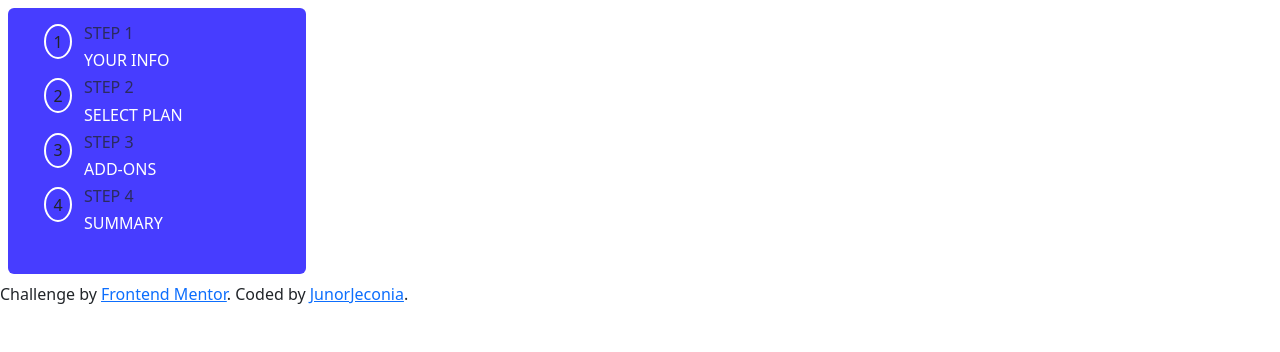
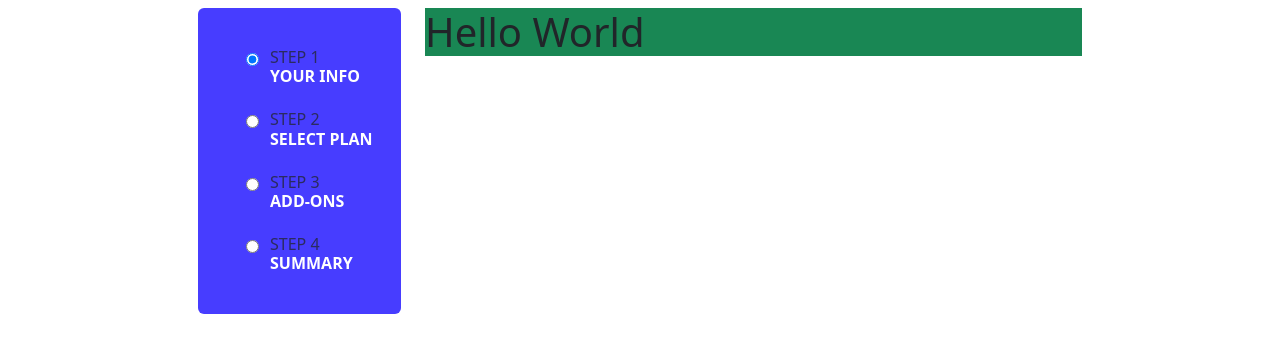
Before and after one commit to harshbix/multiStepForm.github.io, a React (Create React App) app: page / in a window 1280 px wide. Shown: the top 352 px of the page. Built offline with nearby package versions, Linux system fonts and the light colour scheme.

Commit message:
some work improvements

```diff
--- a/public/index.html
+++ b/public/index.html
@@ -8,42 +8,17 @@
   <meta name="description" content="Web site created using create-react-app" />
   <link rel="icon" type="image/png" sizes="32x32" href="./assets/images/favicon-32x32.png">
   <link rel="apple-touch-icon" href="%PUBLIC_URL%/logo192.png" />
-  <!--
-      manifest.json provides metadata used when your web app is installed on a
-      user's mobile device or desktop. See https://developers.google.com/web/fundamentals/web-app-manifest/
-    -->
   <link rel="manifest" href="%PUBLIC_URL%/manifest.json" />
-  <!--
-      Notice the use of %PUBLIC_URL% in the tags above.
-      It will be replaced with the URL of the `public` folder during the build.
-      Only files inside the `public` folder can be referenced from the HTML.
-
-      Unlike "/favicon.ico" or "favicon.ico", "%PUBLIC_URL%/favicon.ico" will
-      work correctly both with client-side routing and a non-root public URL.
-      Learn how to configure a non-root public URL by running `npm run build`.
-    -->
   <title>Frontend Mentor | Multi-step form</title>
 </head>
 
 <body>
   <noscript>You need to enable JavaScript to run this app.</noscript>
   <div id="root"></div>
-  <!--
-      This HTML file is a template.
-      If you open it directly in the browser, you will see an empty page.
-
-      You can add webfonts, meta tags, or analytics to this file.
-      The build step will place the bundled scripts into the <body> tag.
-
-      To begin the development, run `npm start` or `yarn start`.
-      To create a production bundle, use `npm run build` or `yarn build`.
-    -->
-
-
-  <div class="attribution">
+  <!-- <div class="attribution">
     Challenge by <a href="https://www.frontendmentor.io?ref=challenge" target="_blank">Frontend Mentor</a>.
     Coded by <a href="#">JunorJeconia</a>.
-  </div>
+  </div> -->
 </body>
 
 </html>
--- a/src/App.scss
+++ b/src/App.scss
@@ -11,11 +11,28 @@
   src: url("./assets/fonts/Ubuntu-Medium.ttf");
 }
 
+$blue-color : hsl(243, 100%, 62%);
+body {
+  background-color: hsl(229, 24%, 87%);
+  .layout {
+    background-color: white;
+    width: 900px;
+    max-width: 900px;
+  }
+}
+* {
+  margin: 0;
+  padding: 0;
+}
+#root {
+  display: grid;
+  justify-content: center;
+  align-items: center;
+}
 .steps {
-  background-color: hsl(243, 100%, 62%);
+  background-color: $blue-color;
   ol {
     list-style: none;
-    counter-reset: item;
     li {
       list-style-type: none;
       span {
@@ -24,7 +41,10 @@
         display: grid;
         justify-content: center;
         align-items: center;
-        height: 35px;
+        height: 30px;
+      }
+      h6 {
+        font-size: 14px;
       }
     }
   }
@@ -37,3 +57,30 @@
     }
   }
 }
+@media only screen and (max-width: 600px) {
+  .layout {
+    width: 100%;
+    .steps {
+      display: flex;
+    }
+  }
+}
+
+.radio-label {
+  border-radius: 50%;
+  width: 30px;
+  height: 30px;
+  display: flex;
+  justify-content: center;
+  align-items: center;
+  background-color: #fff;
+  color: blue;
+  border: 2px solid blue;
+  cursor: pointer;
+}
+
+.radio-label.selected {
+  background-color: #0a0000;
+  color: rgb(255, 255, 255);
+  border: 2px solid black;
+}
--- a/src/components/layot.jsx
+++ b/src/components/layot.jsx
@@ -8,8 +8,8 @@ const Layout = () => {
         <div className="col-sm-3">
           <Steps />
         </div>
-        <div className="col-sm-auto">
-
+        <div className="col-sm-9">
+          <h1 className="bg-success">Hello World</h1>
         </div>
       </div>
     </div>
--- a/src/components/steps.jsx
+++ b/src/components/steps.jsx
@@ -1,42 +1,60 @@
-import React from "react";
+import React, { useState } from "react";
 
 const Steps = () => {
-  const steps = [
-    null,
+  const [steps, setSteps] = useState([
     {
       step: "step 1",
       detail: "your info",
+      selected: true,
     },
     {
       step: "step 2",
       detail: "select plan",
+      selected: false,
     },
     {
       step: "step 3",
       detail: "add-ons",
+      selected: false,
     },
     {
       step: "step 4",
       detail: "summary",
+      selected: false,
     },
-  ];
-  delete steps[0];
+  ]);
+
+
+  const handleRadioChange = (count) => {
+    const updatedSteps = steps.map((step, index) => ({
+      ...step,
+      selected: index === count,
+    }));
+    setSteps(updatedSteps);
+  };
 
   return (
     <div className="p-3 rounded steps">
-      <ol>
+      <ul>
         {steps.map((step, count) => (
-          <li className="row">
-            <span className="col-1 text-center fs-6">{count}</span>
+          <li key={count} className="row my-4">
+            <label className="col-1 text-center fs-6">
+              <input
+                type="radio"
+                name="stepRadio"
+                checked={step.selected}
+                onChange={() => handleRadioChange(count)}
+              />
+            </label>
             <div className="details col">
-              <h6 className="text-muted text-uppercase">{step.step}</h6>
-              <h6 className="text-white text-uppercase">
+              <h6 className="text-muted text-uppercase m-0">{step.step}</h6>
+              <h6 className="text-white text-uppercase m-0 fw-bold">
                 {step.detail}
               </h6>
             </div>
           </li>
         ))}
-      </ol>
+      </ul>
     </div>
   );
 };
```
